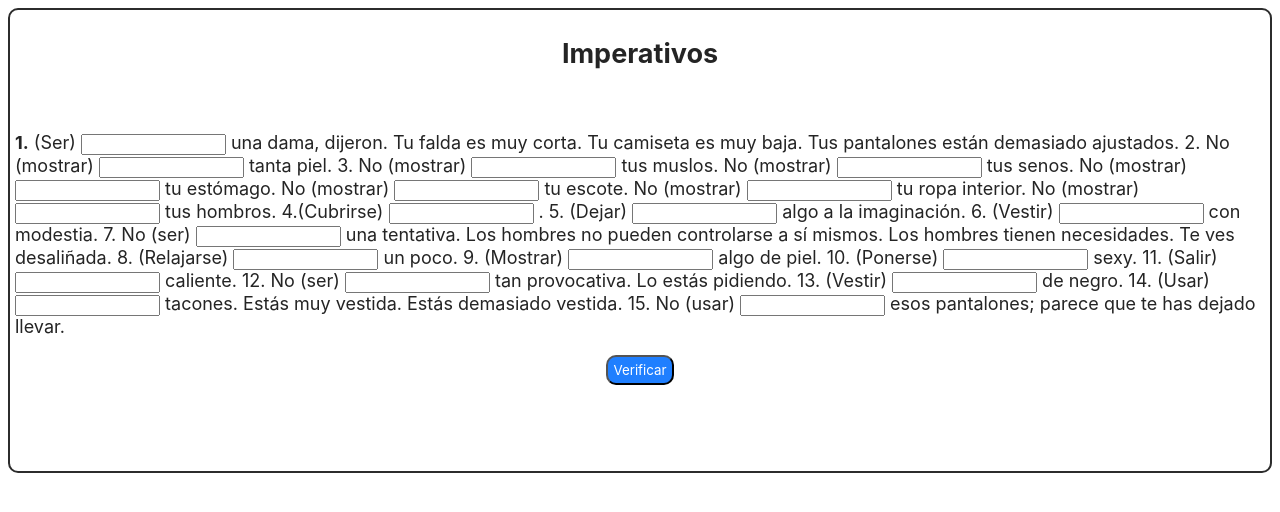
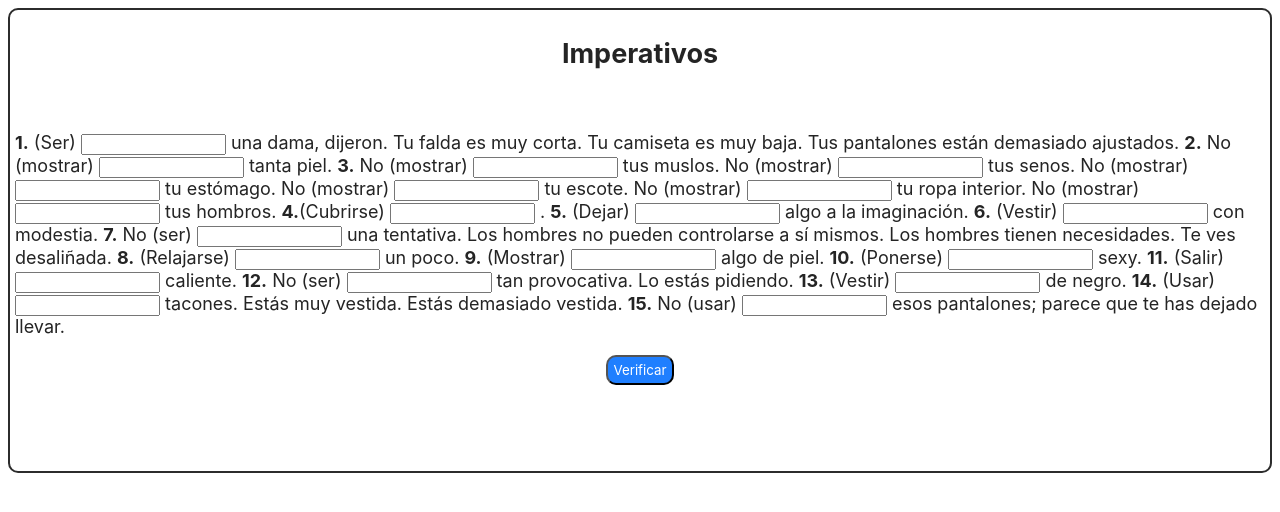
Before and after one commit to carlaberni/ejercicioscastellano, a plain HTML site: page index.html in a window 1280 px wide. Drawn offline with Linux system fonts and the light colour scheme.

Commit message:
Update index.html

```diff
--- a/index.html
+++ b/index.html
@@ -51,9 +51,9 @@
             <p style="display: none"><strong>Banco de palabras:</strong> Sé - Mostrés - Mostrés - Mostrés - Mostrés</p></div><br />
             <p><strong>1.</strong> (Ser)
 <input type="text" class="check003" id="input001" size="15" /><text class="button002" id="check001"></text>
-una dama, dijeron. Tu falda es muy corta. Tu camiseta es muy baja. Tus pantalones están demasiado ajustados. 2. No (mostrar)­
+una dama, dijeron. Tu falda es muy corta. Tu camiseta es muy baja. Tus pantalones están demasiado ajustados. <strong>2.</strong> No (mostrar)­
 <input id="input002" size="15" /><text class="button002" id="check002"></text>
-tanta piel. 3. No (mostrar)
+tanta piel. <strong>3.</strong> No (mostrar)
 <input id="input003" size="15" /><text class="button002" id="check003"></text>
 tus muslos. No (mostrar)
 <input id="input004" size="15" /><text class="button002" id="check004"></text>
@@ -65,29 +65,29 @@ tu escote. No (mostrar)
 <input id="input007" size="15" /><text class="button002" id="check007"></text>
 tu ropa interior. No (mostrar)
 <input id="input008" size="15" /><text class="button002" id="check008"></text>
-tus hombros. 4.(Cubrirse)
+tus hombros. <strong>4.</strong>(Cubrirse)
 <input id="input009" size="15" /><text class="button002" id="check009"></text>
-. 5. (Dejar)
+. <strong>5.</strong> (Dejar)
 <input id="input010" size="15" /><text class="button002" id="check010"></text>
-algo a la imaginación. 6. (Vestir)
+algo a la imaginación. <strong>6.</strong> (Vestir)
 <input id="input011" size="15" /><text class="button002" id="check011"></text>
-con modestia. 7. No (ser)
+con modestia. <strong>7.</strong> No (ser)
 <input id="input012" size="15" /><text class="button002" id="check012"></text>
-una tentativa. Los hombres no pueden controlarse a sí mismos. Los hombres tienen necesidades. Te ves desaliñada. 8. (Relajarse)
+una tentativa. Los hombres no pueden controlarse a sí mismos. Los hombres tienen necesidades. Te ves desaliñada. <strong>8.</strong> (Relajarse)
 <input id="input013" size="15" /><text class="button002" id="check013"></text>
-un poco. 9. (Mostrar)
+un poco. <strong>9.</strong> (Mostrar)
 <input id="input014" size="15" /><text class="button002" id="check014"></text>
-algo de piel. 10. (Ponerse)
+algo de piel. <strong>10.</strong> (Ponerse)
 <input id="input015" size="15" /><text class="button002" id="check015"></text>
-sexy. 11. (Salir)
+sexy. <strong>11.</strong> (Salir)
 <input id="input016" size="15" /><text class="button002" id="check016"></text>
-caliente. 12. No (ser)
+caliente. <strong>12.</strong> No (ser)
 <input id="input017" size="15" /><text class="button002" id="check017"></text>
-tan provocativa. Lo estás pidiendo. 13. (Vestir)
+tan provocativa. Lo estás pidiendo. <strong>13.</strong> (Vestir)
 <input id="input018" size="15" /><text class="button002" id="check018"></text>
-de negro. 14. (Usar)
+de negro. <strong>14.</strong> (Usar)
 <input id="input019" size="15" /><text class="button002" id="check019"></text>
-tacones. Estás muy vestida. Estás demasiado vestida. 15. No (usar)
+tacones. Estás muy vestida. Estás demasiado vestida. <strong>15.</strong> No (usar)
 <input id="input020" size="15" /><text class="button002" id="check020"></text>
 esos pantalones; parece que te has dejado llevar.
 
```
